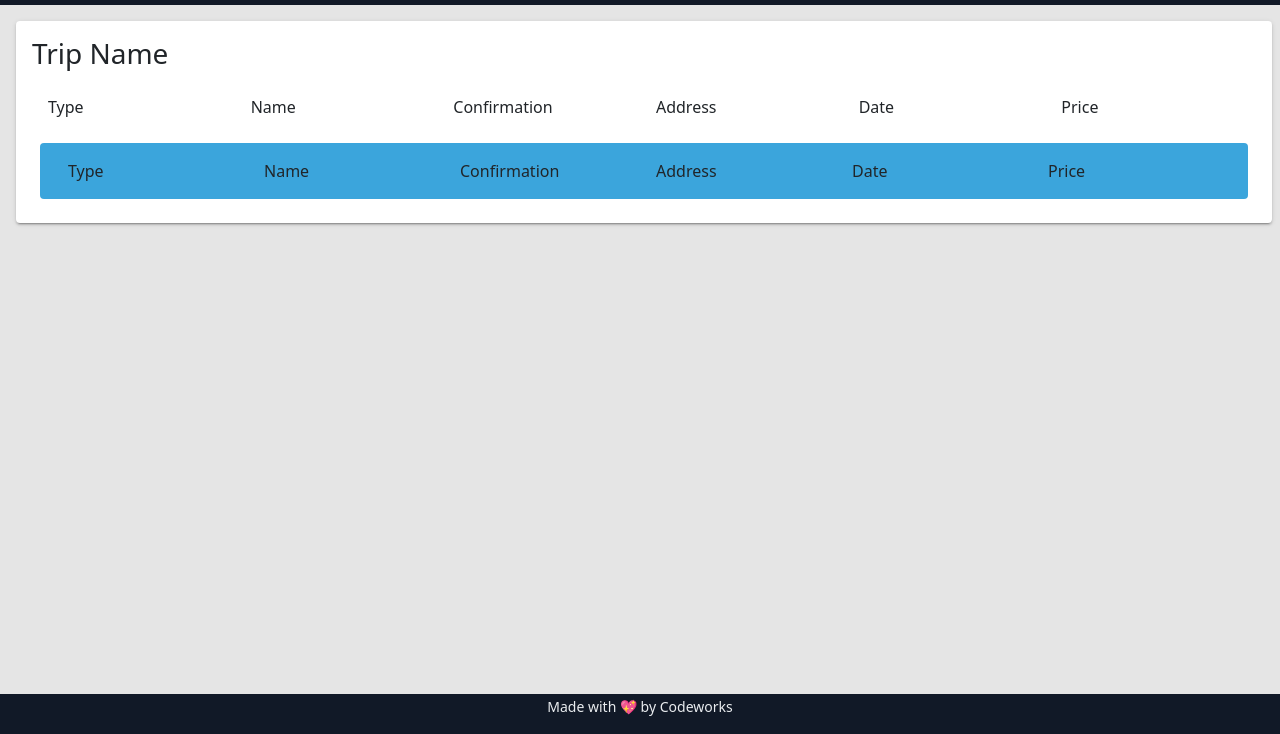
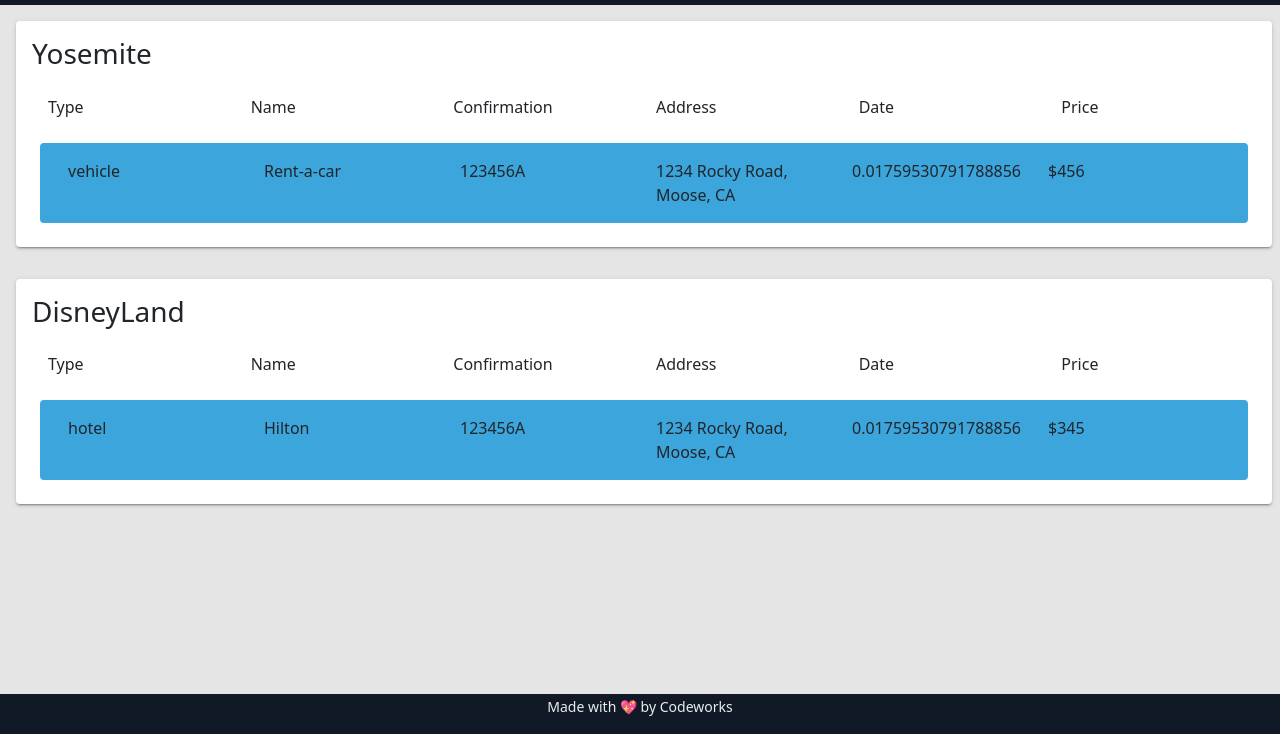
Before and after one commit to KellyWemmer/check-point-3, a website with bundled scripts: page index.html in a window 1280 px wide. Shown: the part 66-800 px from the top of the page. Built offline with nearby package versions, Linux system fonts and the light colour scheme; a script that the page names is missing.

Commit message:
add reservations to page

```diff
--- a/app/AppState.js
+++ b/app/AppState.js
@@ -11,20 +11,36 @@
   /** @type {import('./Models/Trip').Trip[]} */
   trips = [
     new Trip({
-      name: "Yosemite"
+      name: "Yosemite",
+      id: '62e54c2ed63fc1baa323b7e9'
     }),
 
     new Trip({
-      name: "DisneyLand"
+      name: "DisneyLand",
+      id: '62e54c2ebd11980e5cd0ce91'
     })
   ]
   /** @type {import('./Models/Reservation').Reservation[]} */
   reservations = [
     new Reservation({
-
-    })
+      type: "vehicle",
+      name: "Rent-a-car",
+      confirmation: "123456A",
+      address: "1234 Rocky Road, Moose, CA",
+      date: 12/31/22,
+      price: "$456",
+      tripId: '62e54c2ed63fc1baa323b7e9'
+    }),
+    new Reservation({
+      type: "hotel",
+      name: "Hilton",
+      confirmation: "123456A",
+      address: "1234 Rocky Road, Moose, CA",
+      date: 12/31/22,
+      price: "$345",
+      tripId: '62e54c2ebd11980e5cd0ce91'
+    }),
   ]
-
 }
 
 export const ProxyState = new Proxy(new AppState(), {
--- a/app/Controllers/ReservationsController.js
+++ b/app/Controllers/ReservationsController.js
@@ -1,4 +1,4 @@
-import { reservationsService } from "../Services/ReservationService.js";
+// import { reservationsService } from "../Services/ReservationService.js"
 
 export class ReservationsController {
     constructor(){
--- a/app/Controllers/TripsController.js
+++ b/app/Controllers/TripsController.js
@@ -1,10 +1,26 @@
 import { ProxyState } from "../AppState.js";
-import { valuesService } from "../Services/TripsService.js";
+// import { tripsService } from "../Services/TripsService.js";
 import { Pop } from "../Utils/Pop.js";
-//import loadState and saveState
+import {loadState, saveState} from "../Utils/LocalStorage.js"
+
+function _draw(){
+    let template= ''
+    let trips = ProxyState.trips
+    console.log(trips)
+    trips.forEach(t => template += t.Template)
+    console.log(template);
+    document.getElementById('trip').innerHTML = template
+}
+
 
 export class TripsController{
     constructor(){
        console.log("trips controller loaded")
+       ProxyState.on('trips', _draw)
+       ProxyState.on("reservations", _draw)
+       ProxyState.on("trips", saveState)
+       ProxyState.on("reservations", saveState)
+       loadState()
+       _draw()
     }
 }
--- a/app/Models/Trip.js
+++ b/app/Models/Trip.js
@@ -9,7 +9,8 @@
 
     get Template(){
         return `
-    <section class="trip-card">
+        <div class="col-12 bg-white rounded elevation-2 m-3 p-3">
+        <section class="trip-card" >
           <h3>${this.name}</h3>
         <div class="row p-3">
           <div class="col-2">Type</div>
@@ -20,20 +21,23 @@
           <div class="col-2">Price</div>
         </div>
         <section id="reservation">
-    //   TODO Replace below div with {this.Reservations}
-        // <div class="row bg-primary rounded m-2 p-3">
-        //   <div class="col-2">Type</div>
-        //   <div class="col-2">Name</div>
-        //   <div class="col-2">Confirmation</div>
-        //   <div class="col-2">Address</div>
-        //   <div class="col-2">Date</div>
-        //   <div class="col-2">Price</div>
-        // </div>
+            ${this.Reservations}
         </section>
       </section>
+    </div>
         `
     }
 
     // TODO get Reservations()
+    get Reservations(){
+        let template = ''
+        let reservations = ProxyState. reservations.filter(r => r.tripId == this.id)
+        reservations.forEach(r => template += r.Template)
+        if(template){
+            return template
+        } else {
+            return '<p> no reservations yet </p>'
+        }
+    }
 
 }
--- /dev/null
+++ b/app/Utils/LocalStorage.js
@@ -0,0 +1,11 @@
+import { ProxyState } from "../AppState.js";
+import { Reservation } from "../Models/Reservation.js";
+import { Trip } from "../Models/Trip.js";
+
+export function saveState(){
+    console.log("saving State");
+}
+
+export function loadState(){
+    console.log('loading State')
+}
--- a/app/main.js
+++ b/app/main.js
@@ -1,7 +1,13 @@
-import { ValuesController } from "./Controllers/ValuesController.js";
+import { ReservationsController } from "./Controllers/ReservationsController.js";
+import { TripsController } from "./Controllers/TripsController.js";
+
 
 class App {
-  valuesController = new ValuesController();
+  // valuesController = new ValuesController();
+
+  tripsController = new TripsController();
+
+  reservationsController = new ReservationsController();
 }
 
 window["app"] = new App();
--- a/index.html
+++ b/index.html
@@ -25,9 +25,9 @@
   </header>
   <main>
     <div class="container-fluid">
-      <div class="row img-fluid">
+      <div class="row img-fluid" id="trip">
         <div class="col-12 bg-white rounded elevation-2 m-3 p-3">
-          <section class="trip-card" id="trip">
+          <section class="trip-card" >
             <h3>Trip Name</h3>
           <div class="row p-3">
             <div class="col-2">Type</div>
@@ -47,16 +47,6 @@
               <div class="col-2">Price</div>
             </div>
           </section>
-          <!-- <section> //formatting correctly
-            <div class="row bg-primary rounded m-2 p-3">
-              <div class="col-2">Type</div>
-              <div class="col-2">Name</div>
-              <div class="col-2">Confirmation</div>
-              <div class="col-2">Address</div>
-              <div class="col-2">Date</div>
-              <div class="col-2">Price</div>
-            </div>
-          </section> -->
         </section>
       </div>
     </div>
```
Also changed, not shown: app/Services/ReservationService.js (+6 -2 lines), app/Services/TripsService.js (+7 -2 lines). Lines whose indentation alone changed are shown as unchanged.
